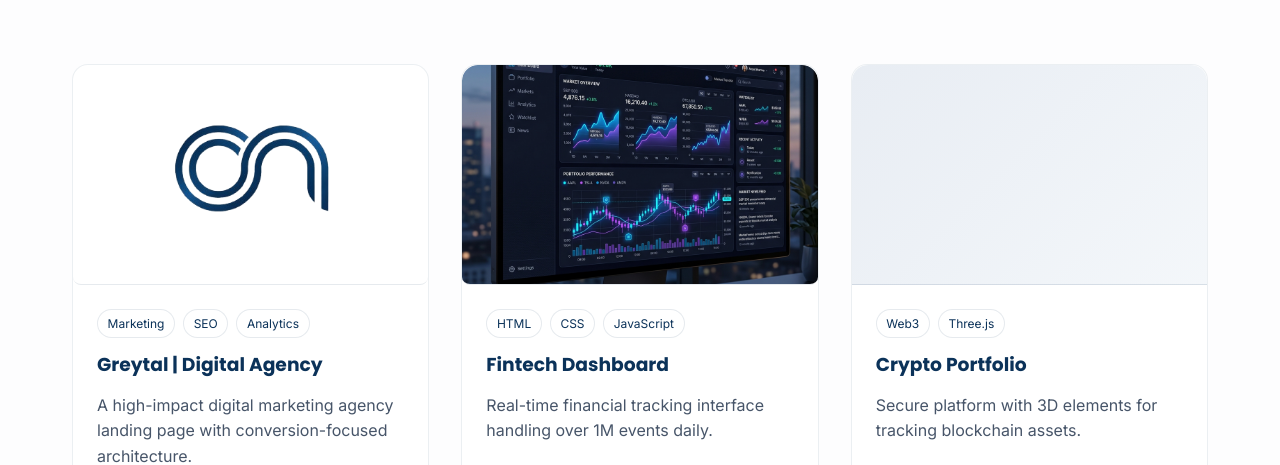
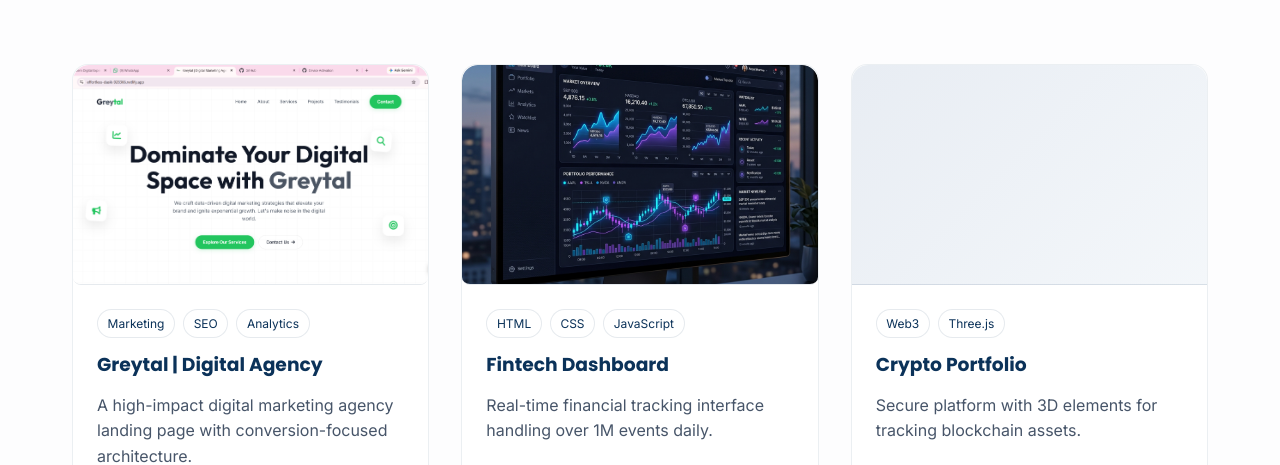
Before and after one commit to opusnix-spec/opusnix-website, a website: page projects.html in a window 1280 px wide. Shown: the part 288-753 px from the top of the page. Drawn offline with Linux system fonts and the light colour scheme; some icons are missing.

Commit message:
feat: replace logo with actual project screenshot for Greytal

```diff
--- a/projects.html
+++ b/projects.html
@@ -47,7 +47,7 @@
         <!-- Project 1 -->
         <div class="glass-card project-card reveal delay-100">
           <div class="project-img-wrapper">
-             <img src="images/greytal-hero.png" alt="Greytal Marketing" class="project-img" style="width: 100%; height: 220px; object-fit: cover;">
+             <img src="images/greytal-project.png" alt="Greytal Marketing" class="project-img" style="width: 100%; height: 220px; object-fit: cover;">
           </div>
           <div class="project-info">
             <div class="tech-tags">
```
Also changed, not shown: index.html (+1 -1 lines), images/greytal-project.png (added).
